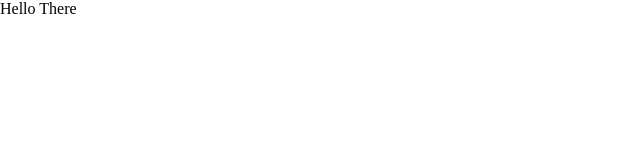
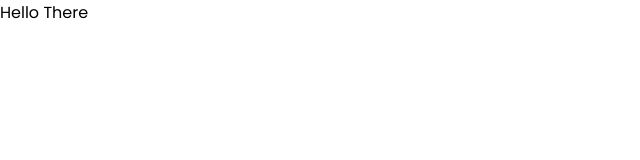
Before and after one commit to ashmeetsmonga/watchlist-react, a React (Vite) app: page / in a window 1280 px wide. Shown: the top 160 px of the page, without its empty margins (0-640 px from the left). Built offline with nearby package versions, Linux system fonts and the light colour scheme.

Commit message:
added poppins

```diff
--- a/index.html
+++ b/index.html
@@ -4,6 +4,10 @@
 		<meta charset="UTF-8" />
 		<link rel="icon" type="image/svg+xml" href="/vite.svg" />
 		<meta name="viewport" content="width=device-width, initial-scale=1.0" />
+		<link
+			href="https://fonts.googleapis.com/css2?family=Poppins:wght@300;400;700&display=swap"
+			rel="stylesheet"
+		/>
 		<title>Vite + React</title>
 	</head>
 	<body>
--- a/src/sass/_globals.scss
+++ b/src/sass/_globals.scss
@@ -2,4 +2,5 @@
     margin: 0;
     padding: 0;
     box-sizing: border-box;
+    font-family: 'Poppins', sans-serif;
 }
--- a/src/sass/styles.css
+++ b/src/sass/styles.css
@@ -2,4 +2,5 @@
   margin: 0;
   padding: 0;
   box-sizing: border-box;
+  font-family: "Poppins", sans-serif;
 }/*# sourceMappingURL=styles.css.map */
```
Also changed, not shown: 1 other file (tests, documents, lock files or other folders). Lines whose indentation alone changed are shown as unchanged.
